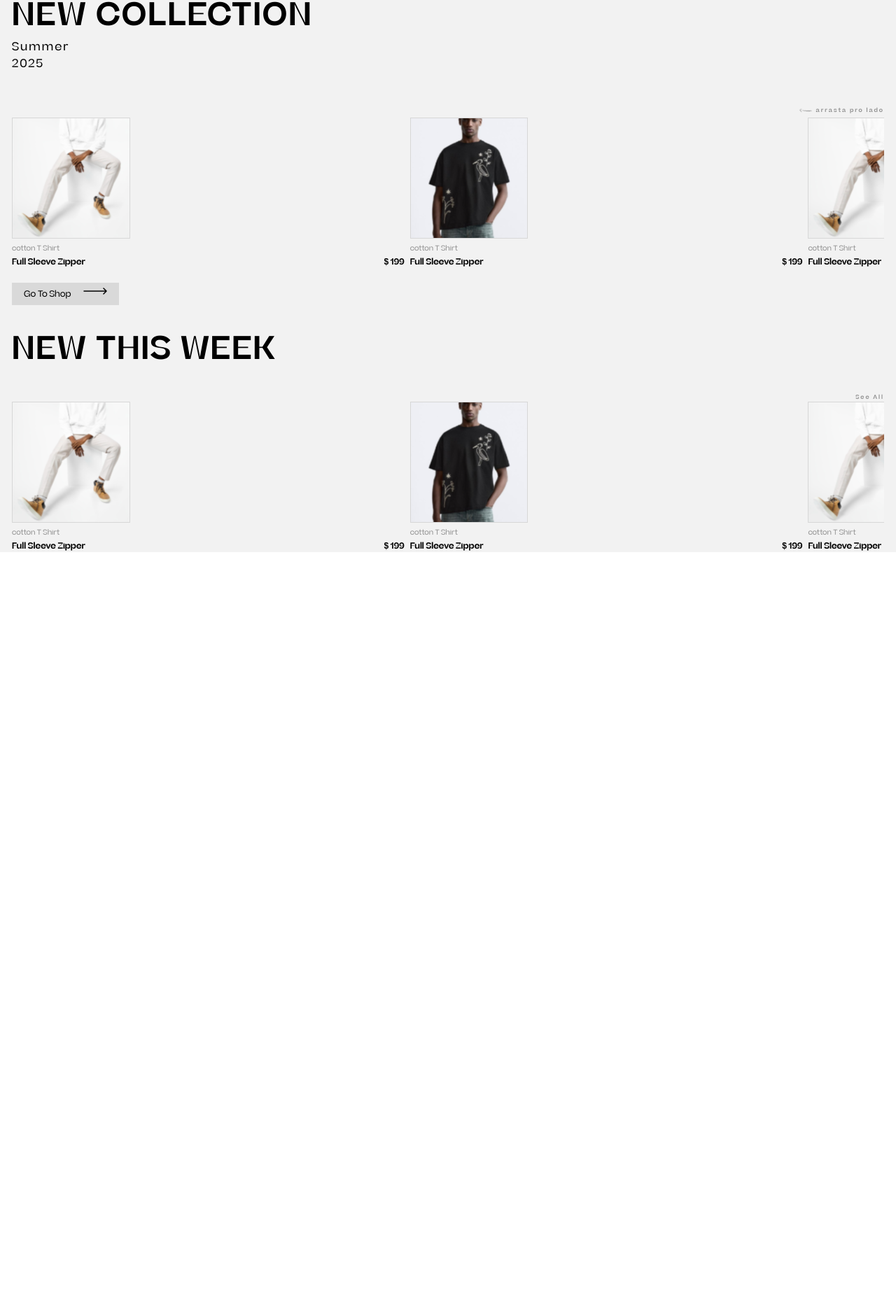
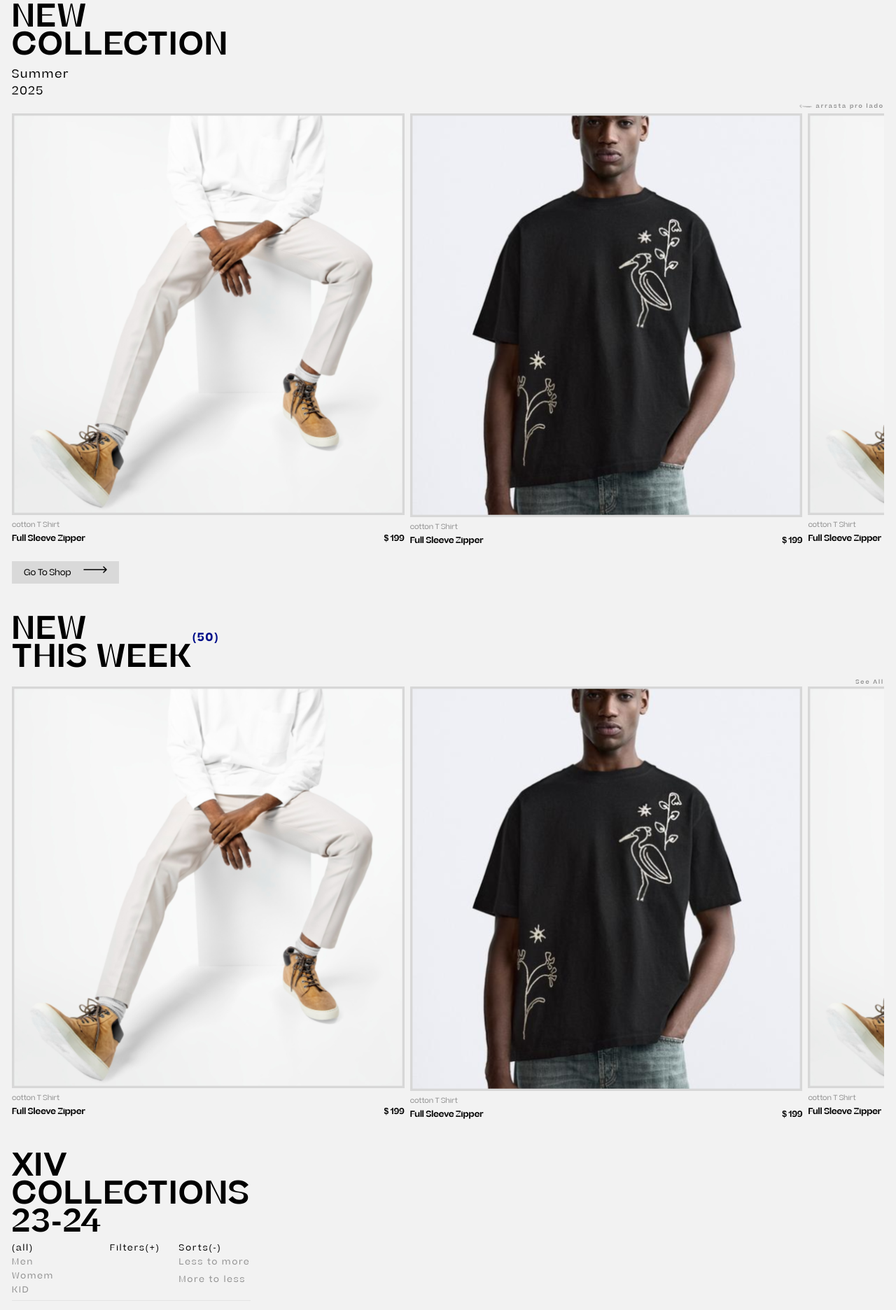
Before and after one commit to julio2116/loja, a React (Vite) app in the folder front/: page / in a window 1280 px wide. Shown: the part 316-2188 px from the top of the page at 70% size. Before the commit the page ends 1105 px from the top, so only its background shows below. Built offline with nearby package versions, Linux system fonts and the light colour scheme.

Commit message:
Adicionando mais abstracoes ao componente collection

```diff
--- /dev/null
+++ b/front/src/components/CallToAction.jsx
@@ -0,0 +1,22 @@
+const CallToAction = ({text, letterCase, img}) => {
+    return (
+        <>
+            <span className="flex items-center gap-[5px]">
+                {img && (
+                    <img
+                        className="rotate-[225deg]"
+                        src={img}
+                        width="20px"
+                        alt=""
+                    />
+                )}
+                <span
+                    className={`${letterCase} text-[8px] text-[#00000066] font-semibold`}
+                >
+                    {text}
+                </span>
+            </span>
+        </>
+    );
+};
+export default CallToAction;
--- a/front/src/components/Card.jsx
+++ b/front/src/components/Card.jsx
@@ -2,7 +2,7 @@ const Card = ({img}) => {
   return (
     <>
       <div className="tracking-normal min-w-[45%]">
-        <img src={img} alt="" />
+        <img className="w-[100%]" src={img} alt="" />
         <span className="text-[10px] text-[#00000066]">cotton T Shirt</span>
         <div className="text-[12px] font-semibold flex justify-between">
           <span>Full Sleeve Zipper</span>
--- a/front/src/components/Collection.jsx
+++ b/front/src/components/Collection.jsx
@@ -1,51 +1,69 @@
+import CallToAction from "./CallToAction";
 import Gallery from "./Gallery";
-import { formatText } from "../utils/formatLetterFunctions";
+import { Link } from "react-router";
+import { formatText } from "../utils/formatText";
 // As chaves deste componente esperam receber um objeto no formato: subtitle={{title: "", width: ""}}
 //subchaves validas: text, img, lettercase, width
 
-const Collection = (props) => {
-    let { title, subtitle, callToAction, button } = props;
-    Object.values(props)
-        .filter((item) => item?.text && item.letterCase)
-        .forEach((element) => {
-            const { text, letterCase } = element;
-            element.text = formatText(text, letterCase);
-        });
+const Collection = ({
+    title,
+    subtitle,
+    callToAction,
+    button,
+    link,
+    countItems,
+    splitTitle,
+    childrenbefore,
+    children,
+}) => {
+    const newTitle = formatText(title.text, splitTitle);
+
     return (
         <>
-            <div className="my-[45px]">
-                <h1 className="font-semibold text-[45px] leading-[36px] mb-[15px]">
-                    {title.text}
+            <div className="relative w-fit">
+                <h1
+                    className={`${
+                        title?.letterCase || ""
+                    } font-semibold text-[45px] leading-[40px] mb-[10px] mt-[45px]`}
+                >
+                    {newTitle.map((item, index) => {
+                        return <div key={index}>{item}</div>;
+                    })}
                 </h1>
+                {countItems && (
+                    <span className="text-[#000E8A] font-extrabold absolute top-[25%] left-[100%]">
+                        (50)
+                    </span>
+                )}
                 {subtitle && (
                     <>
                         <div
                             style={{ width: `${subtitle.width}` }}
-                            className="text-[16px]"
+                            className={`${subtitle.letterCase} text-[16px]`}
                         >
                             {subtitle.text}
                         </div>
                     </>
                 )}
+                {childrenbefore &&  children }
             </div>
             {callToAction && (
-                <div className="flex items-center justify-end gap-[5px]">
-                    {callToAction.img && (
-                        <img
-                            className="rotate-[225deg]"
-                            src={callToAction.img}
-                            width="20px"
-                            alt=""
-                        />
+                <div className="block w-fit justify-self-end">
+                    {link?.isLink ? (
+                        <Link to={link.link}>
+                            <CallToAction {...callToAction} />
+                        </Link>
+                    ) : (
+                        <CallToAction {...callToAction} />
                     )}
-                    <span className="text-[8px] text-[#00000066] font-semibold">
-                        {callToAction.text}
-                    </span>
                 </div>
             )}
             <Gallery />
+            {!childrenbefore &&  children }
             {button && (
-                <button className="flex gap-[17px] text-[12px] tracking-normal bg-[#D9D9D9] py-[7px] px-[17px] my-[21px]">
+                <button
+                    className={`${button.letterCase} flex gap-[17px] text-[12px] tracking-normal bg-[#D9D9D9] py-[7px] px-[17px] my-[21px]`}
+                >
                     {button?.text}
                     {button?.img && <img src={button.img} alt="" />}
                 </button>
--- /dev/null
+++ b/front/src/components/Filter.jsx
@@ -0,0 +1,24 @@
+const Filter = () => {
+    return (
+        <>
+            <div className="flex gap-[80px] text-[12px] leading-[15px] text-[#00000066]">
+                <ul className="flex flex-col gap-[5px] self-end">
+                    <li className="text-[#000000]">(all)</li>
+                    <li>Men</li>
+                    <li>Womem</li>
+                    <li>KID</li>
+                </ul>
+                <div className="flex justify-between w-full">
+                    <div className="text-[#000000]">Filters(+)</div>
+                    <div className="flex flex-col">
+                        <div className="text-[#000000]">Sorts(-)</div>
+                        <span className="my-[5px]">Less to more</span>
+                        <span className="my-[5px]">More to less</span>
+                    </div>
+                </div>
+            </div>
+                <hr className="mb-[15px] mt-[7px] border-[#00000010]" />
+        </>
+    );
+};
+export default Filter;
--- a/front/src/paginas/HomePage.jsx
+++ b/front/src/paginas/HomePage.jsx
@@ -3,6 +3,7 @@ import Options from "../components/Options";
 import SearchBox from "../components/SearchBox";
 import seta from "../public/imagens/seta.svg";
 import setaDireita from "../public/imagens/seta-direita.svg";
+import Filter from "../components/Filter";
 
 const HomePage = () => {
     return (
@@ -10,15 +11,37 @@ const HomePage = () => {
             <Options />
             <SearchBox />
             <Collection
-                title={{ text: "new collection", letterCase: 'uppercase' }}
-                subtitle={{ text: "summer 2025", width: "82px", letterCase: 'camelcase' }}
+                title={{ text: "new collection", letterCase: "uppercase" }}
+                subtitle={{
+                    text: "summer 2025",
+                    width: "82px",
+                    letterCase: "capitalize",
+                }}
                 callToAction={{ text: "arrasta pro lado", img: seta }}
-                button={{text: "go to shop", img: setaDireita, letterCase: 'camelcase'}}
+                button={{
+                    text: "go to shop",
+                    img: setaDireita,
+                    letterCase: "capitalize",
+                }}
+                splitTitle={"firstword"}
             />
             <Collection
-                title={{ text: "new this week", letterCase: 'uppercase' }}
-                callToAction={{ text: "see all",  letterCase: 'camelcase' }}
+                title={{ text: "new this week", letterCase: "uppercase" }}
+                callToAction={{ text: "see all", letterCase: "capitalize" }}
+                link={{ isLink: true, link: "#" }}
+                countItems={true}
+                splitTitle={"firstword"}
             />
+            <Collection
+                childrenbefore={true}
+                title={{
+                    text: "xiv collections 23-24",
+                    letterCase: "uppercase",
+                }}
+                splitTitle={"allwords"}
+            >
+                <Filter />
+            </Collection>
         </>
     );
 };
--- a/front/src/utils/formatLetterFunctions.js
+++ /dev/null
@@ -1,26 +0,0 @@
-function toCamelCase(text) {
-    let array = text.split(" ");
-    let newArray = array.map((word) => {
-        const newWord = word[0].toUpperCase() + word.slice(1);
-        return newWord;
-    });
-    return newArray.join(" ");
-}
-
-function formatText(text, letterCase) {
-    switch (letterCase) {
-        case "uppercase":
-            return text.toUpperCase();
-        case "lowercase":
-            return text.toLowerCase();
-        case "camelcase":
-            return toCamelCase(text);
-        default:
-            throw new Error(
-                `Opção ${letterCase}, inválida, utilize uma das opções: 'uppercase, lowercase, Pascalcase'`
-            );
-    }
-}
-export {
-    formatText
-}
--- /dev/null
+++ b/front/src/utils/formatText.js
@@ -0,0 +1,16 @@
+    function formatText(text, splitTitle){
+        const wordsTitle = splitTitle ? text.toString().split(' ') :  text.toString();
+        if(!Array.isArray(wordsTitle)) return [wordsTitle]
+        switch(splitTitle){
+            case 'firstword':
+                return [wordsTitle[0], wordsTitle.slice(1).join(' ')];
+            case 'allwords':
+                return wordsTitle
+            default:
+                throw new Error(`Valor ${splitTitle} inválido, escolha`)
+        }
+    }
+
+    export {
+        formatText
+    }
```
